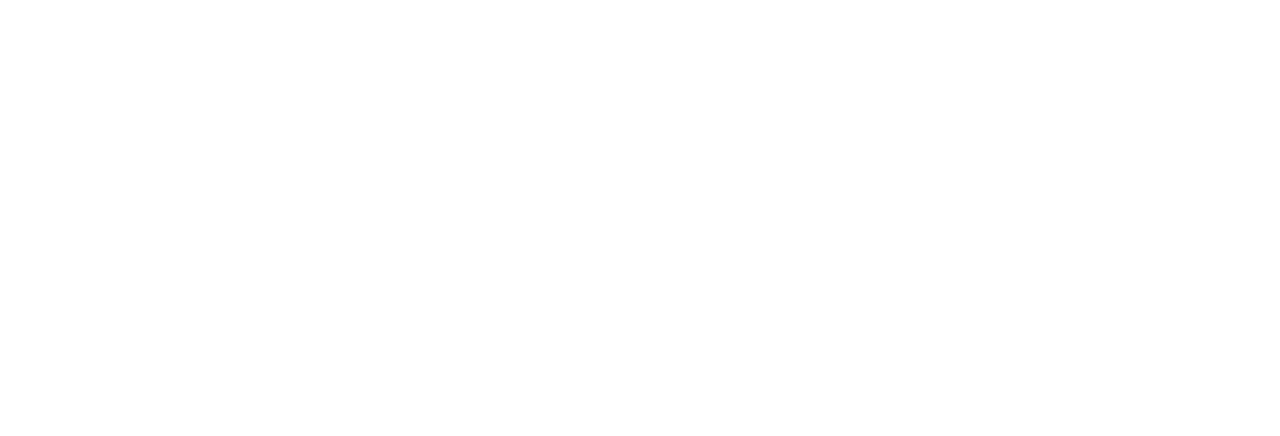
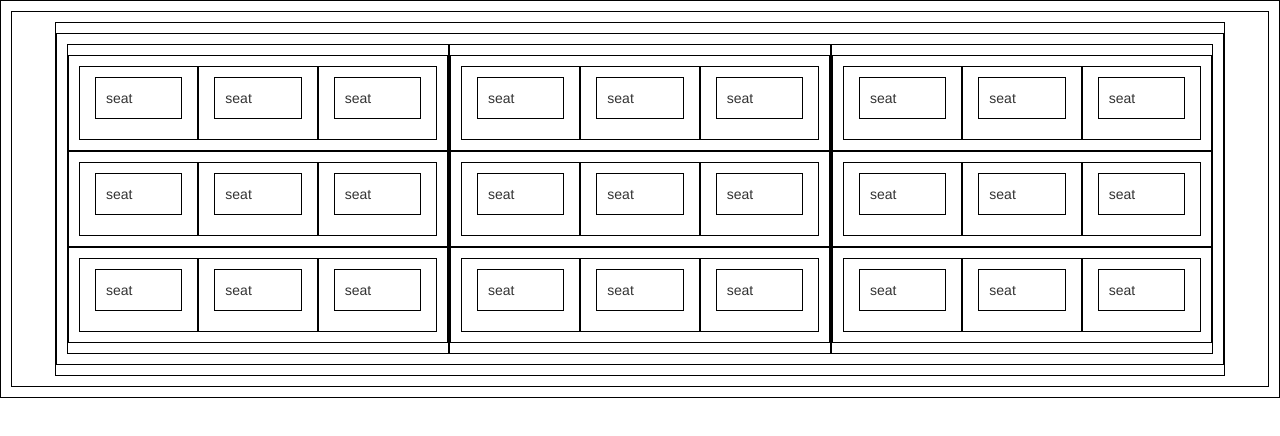
Before and after one commit to burnthair/midterm, a plain HTML site: page index.html in a window 1280 px wide. Drawn offline with nearby package versions, Linux system fonts and the light colour scheme.

Commit message:
Created basic Bootstrap layout for seats on screen

```diff
--- a/css/styles.css
+++ b/css/styles.css
@@ -0,0 +1,21 @@
+/*
+curtain asset
+"click the curtain to select your seat"
+create a container div that will drop form the top of the screen as the curtain raises
+"please select your seats" fades in when the div is in place.
+UI bar shows up on seat click
+on seat hover change color of seat slightly
+on seat click change more different color
+on reserve click, modal pops up with input values and selected seats change color again
+modal can be dismissed
+hover over reserved seats shows styled tooltip
+*/
+* {
+  border: 1px solid black;
+  padding: 10px;
+
+}
+
+#seat-container {
+  padding: 10px;
+}
--- a/index.html
+++ b/index.html
@@ -4,9 +4,118 @@
     <meta charset="utf-8">
     <title>Grand Circus Theatre</title>
     <link rel="stylesheet" href="css/styles.css">
+    <link rel="stylesheet" href="https://maxcdn.bootstrapcdn.com/bootstrap/3.3.7/css/bootstrap.min.css" integrity="sha384-BVYiiSIFeK1dGmJRAkycuHAHRg32OmUcww7on3RYdg4Va+PmSTsz/K68vbdEjh4u" crossorigin="anonymous">
   </head>
   <body>
-
+  <div class="container">
+    <div class="row" id="seat-container"> <!--// Overall container -->
+        <div class="col-md-4"> <!-- Div for first column -->
+          <div class="row"> <!--// Individual seat holder-->
+            <div class="col-md-4">
+              <p>seat</p>
+            </div>
+            <div class="col-md-4">
+              <p>seat</p>
+            </div>
+            <div class="col-md-4">
+              <p>seat</p>
+            </div>
+          </div>
+          <div class="row">
+            <div class="col-md-4">
+              <p>seat</p>
+            </div>
+            <div class="col-md-4">
+              <p>seat</p>
+            </div>
+            <div class="col-md-4">
+              <p>seat</p>
+            </div>
+          </div>
+          <div class="row">
+            <div class="col-md-4">
+              <p>seat</p>
+            </div>
+            <div class="col-md-4">
+              <p>seat</p>
+            </div>
+            <div class="col-md-4">
+              <p>seat</p>
+            </div>
+          </div>
+        </div>
+        <div class="col-md-4">
+          <div class="row"> <!--// Individual seat holder-->
+            <div class="col-md-4">
+              <p>seat</p>
+            </div>
+            <div class="col-md-4">
+              <p>seat</p>
+            </div>
+            <div class="col-md-4">
+              <p>seat</p>
+            </div>
+          </div>
+          <div class="row">
+            <div class="col-md-4">
+              <p>seat</p>
+            </div>
+            <div class="col-md-4">
+              <p>seat</p>
+            </div>
+            <div class="col-md-4">
+              <p>seat</p>
+            </div>
+          </div>
+          <div class="row">
+            <div class="col-md-4">
+              <p>seat</p>
+            </div>
+            <div class="col-md-4">
+              <p>seat</p>
+            </div>
+            <div class="col-md-4">
+              <p>seat</p>
+            </div>
+          </div>
+        </div>
+        <div class="col-md-4">
+          <div class="row"> <!--// Individual seat holder-->
+            <div class="col-md-4">
+              <p>seat</p>
+            </div>
+            <div class="col-md-4">
+              <p>seat</p>
+            </div>
+            <div class="col-md-4">
+              <p>seat</p>
+            </div>
+          </div>
+          <div class="row">
+            <div class="col-md-4">
+              <p>seat</p>
+            </div>
+            <div class="col-md-4">
+              <p>seat</p>
+            </div>
+            <div class="col-md-4">
+              <p>seat</p>
+            </div>
+          </div>
+          <div class="row">
+            <div class="col-md-4">
+              <p>seat</p>
+            </div>
+            <div class="col-md-4">
+              <p>seat</p>
+            </div>
+            <div class="col-md-4">
+              <p>seat</p>
+            </div>
+          </div>
+      </div>
+    </div>
+  </div>
 
     <script type="text/javascript" src="scripts/jquery-3.2.1.min.js"></script>
     <script type="text/javascript" src="scripts/script.js"></script>
```
